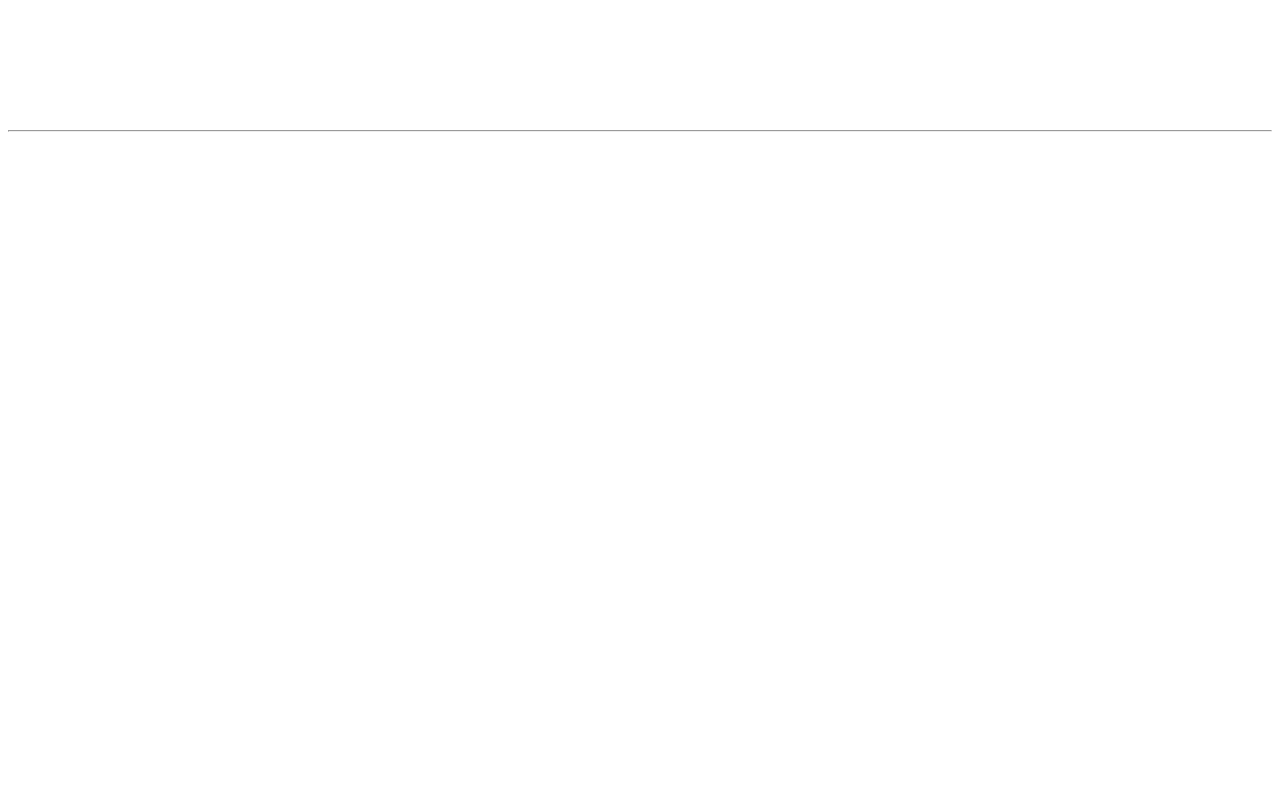
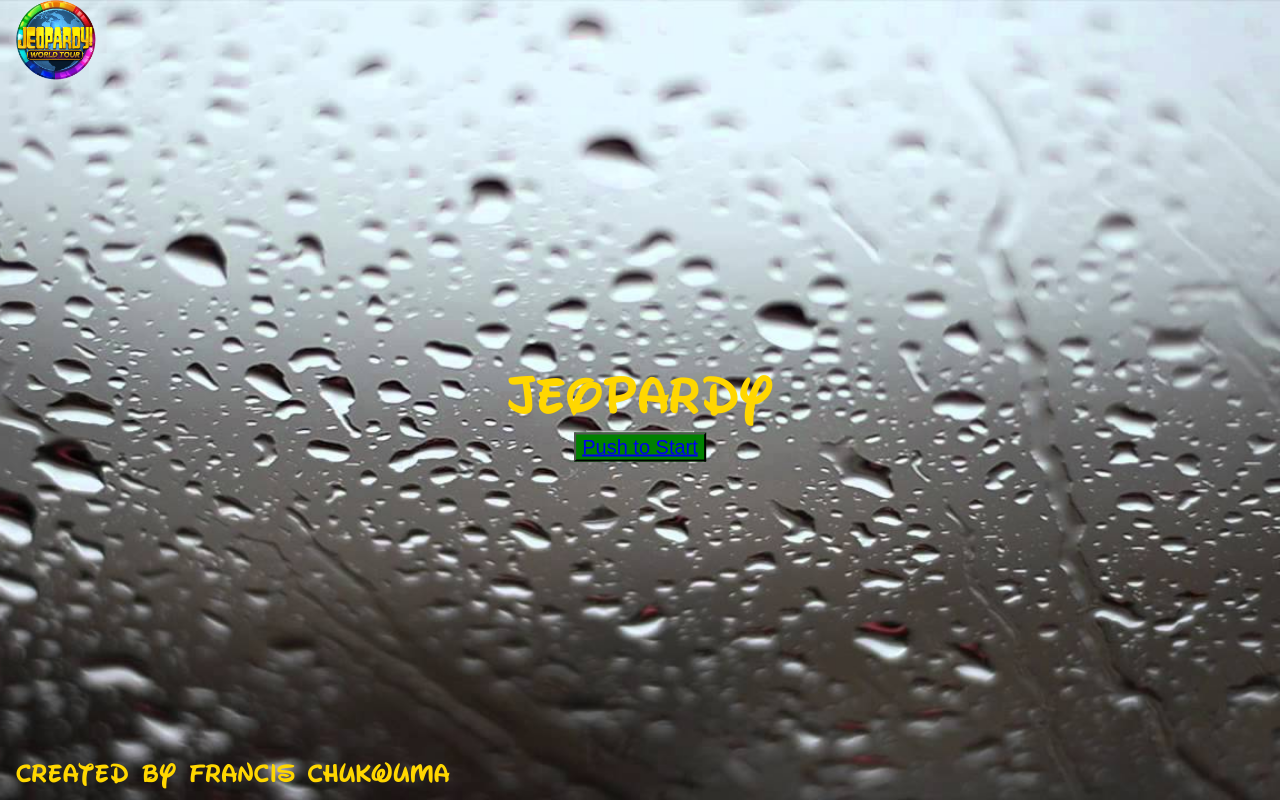
Before and after one commit to francozili/Jeopardy, a plain HTML site: page index.html in a window 1280 px wide. Drawn offline with Linux system fonts and the light colour scheme.

Commit message:
added second game page and set my grid

```diff
--- a/css/style.css
+++ b/css/style.css
@@ -1,11 +1,60 @@
 @font-face{ font-family:walt; src: url(/fonts/waltographUI.ttf); }
 .backimg {
-    background-image: url('/w3images/forestbridge.jpg');
+    background-image: url('/images/rain.jpg');
     height: 100%;
     background-position: center;
     background-size: cover;
     position: relative;
-    color: white;
+    color: gold;
     font-family: walt;
     font-size: 25px;
   }
+  body, html {
+    height: 100%;
+    margin: 0;
+  }
+  .logo {
+    position: absolute;
+    top: 0;
+    left: 16px;
+    transition: all .9s ease;
+  }
+
+  .logo:hover{
+    transform:scale(1.2);
+}
+
+  .bottomleft {
+    position: absolute;
+    bottom: 0;
+    left: 16px;
+    font-family: walt;
+  }
+
+  .center {
+    position: absolute;
+    top: 50%;
+    left: 50%;
+    transform: translate(-50%, -50%);
+    text-align: center;
+  }
+
+  hr {
+    margin: auto;
+    width: 40%;
+  }
+
+  .landingButton {
+    color:black;
+    background-color: green;
+    /* font-family: walt; */
+    font-size: 20px;
+
+  }
+
+  .gamePage1{
+    display: grid;
+    grid-template-columns: 60% 40%;
+    grid-template-rows: 1fr 1fr 1fr 1fr 1fr 1fr
+
+  }
--- a/index.html
+++ b/index.html
@@ -13,15 +13,15 @@
 <body class="landingParent">
     <div class="backimg">
         <div class="logo">
-            <p>Logo</p>
+           <a href="/index.html"><img src="/images/logo.webp" height="80px"></a>
         </div>
         <div class="center">
             <h1>Jeopardy</h1>
             <hr>
-            <p>35 days left</p>
+            <button class="landingButton"><a href="/pages/game1.html">Push to Start</a></button>
         </div>
         <div class="bottomleft">
-            <p>Some text</p>
+            <p>Created by Francis Chukwuma</p>
         </div>
     </div>
 </body>
```
Also changed, not shown: pages/game1.html (added, +21 -0 lines), images/dollarsymbol.jpg (added), images/jeopardylogo.png (added), images/jeopardymain.png (added), images/logo.webp (added), images/money.jpg (added), images/rain.jpg (added), images/rose.jpeg (added), 1 other file.
